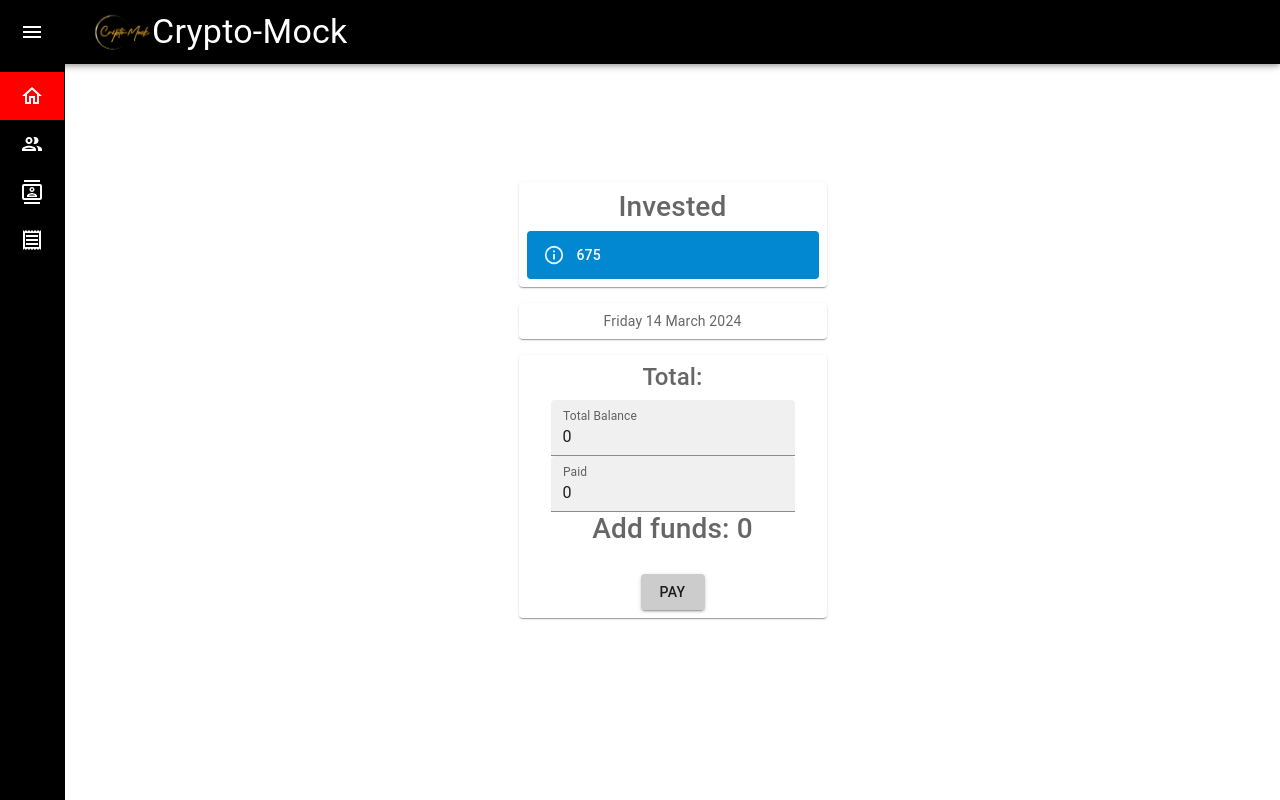
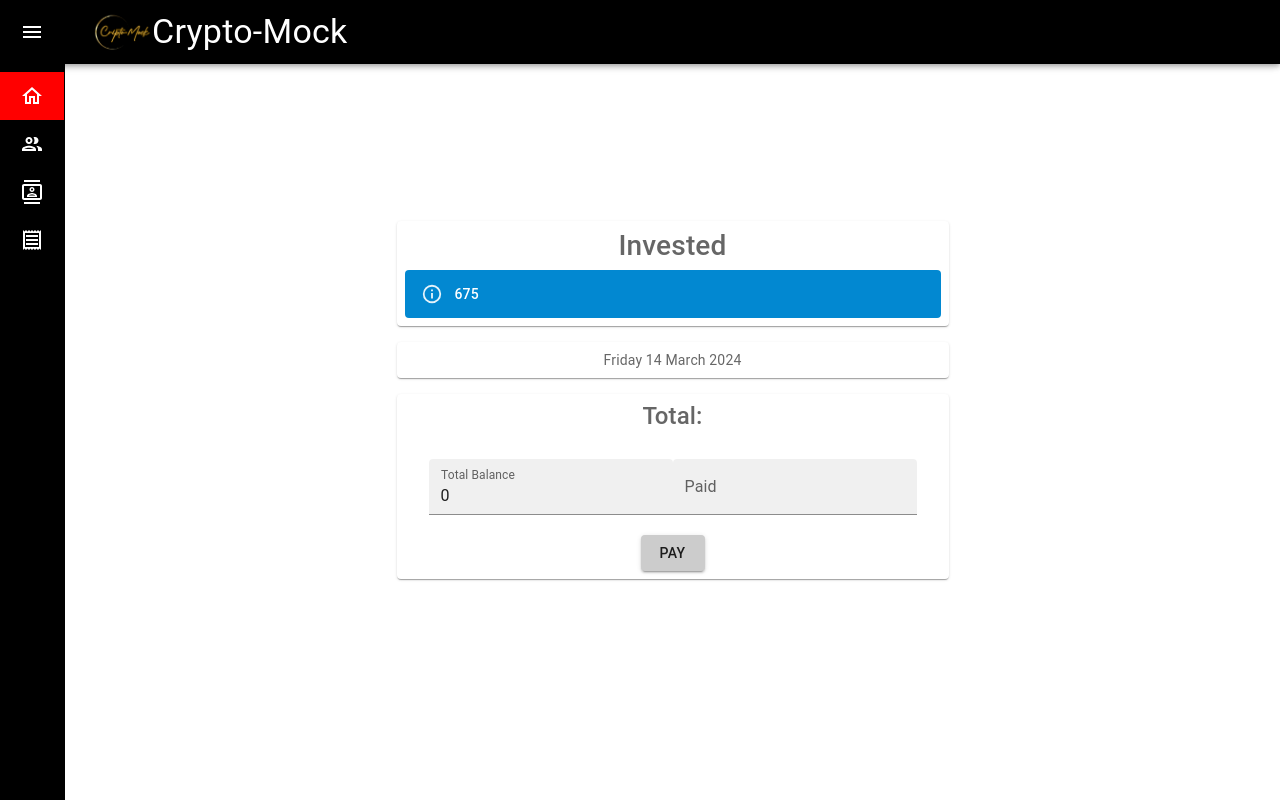
Before and after one commit to jsimpsonux/Crypto-Mock, a React (Vite) app: page /WalletPage in a window 1280 px wide. Built offline with nearby package versions, Linux system fonts and the light colour scheme.

Commit message:
code in Funds.jsx refactored

```diff
--- a/src/components/Funds.jsx
+++ b/src/components/Funds.jsx
@@ -8,68 +8,76 @@ import Icon from "@mui/material/Icon";
 import { v4 as uuidv4 } from "uuid";
 
 function Funds(props) {
-  const [inputFields, setInputFields] = useState([{ id: uuidv4(), paid: 0 }
+  const [inputFields, setInputFields] = useState([
+    { id: uuidv4(), paid: "", totalBalance: "" },
   ]);
-
   const [addFunds, setAddFunds] = useState(0);
   const [totalBalance, setTotalBalance] = useState(0);
 
+  ///--------Local storage---------//
+
+  useEffect(() => {
     // Load inputFields data from local storage on component mount
-useEffect(() => {
-  const storedInputFields = JSON.parse(localStorage.getItem('inputFields'));
+    const storedInputFields = JSON.parse(localStorage.getItem("inputFields"));
     if (storedInputFields) {
       setInputFields(storedInputFields);
     }
   }, []);
 
+  useEffect(() => {
     // Save inputFields data to local storage whenever it changes
-useEffect(() => {
-  localStorage.setItem('inputFields', JSON.stringify(inputFields));
+    localStorage.setItem("inputFields", JSON.stringify(inputFields));
   }, [inputFields]);
 
-// Handle form submission
+  //-------------//
+
+
   const handleSubmit = (event) => {
     event.preventDefault();
-  setTotalBalance(addFunds);
+    const paidAmount= inputFields.reduce(
+      (total, field) => total + Number(field.paid || 0),
+      0
+    );
 
-  // props.history.push(inputFields);
+    let newTotalBalance = totalBalance + paidAmount
+
+    // Update the total balance for each input field
+    const updatedInputFields = inputFields.map(field => ({ ...field, totalBalance: newTotalBalance }));
+    setInputFields(updatedInputFields);
+    setAddFunds('')
+    setAddFunds(newTotalBalance);
+    setTotalBalance(newTotalBalance);
     console.log("InputFields", inputFields);
+
+
+
   };
 
-// Handle change in input fields
   const handleChangeInput = (id, event) => {
-  const newInputFields = inputFields.map(i => {
-    if (id === i.id) {
-      i.paid = event.target.value;
+    const newInputFields = inputFields.map((field) => {
+      if (id === field.id) {
+        return { ...field, paid: event.target.value };
       }
-    return i;
+      return field;
     });
-
-  // Calculate new total paid amount
-  const newTotal = newInputFields.reduce((total, inputField) => {
-    return total + Number(inputField.paid || 0);
-  }, 0);
-
-  // Update inputFields state and totalBalance state
     setInputFields(newInputFields);
-  setAddFunds(newTotal);
   };
 
   return (
     <Container>
       <h4>Total:</h4>
+      <br />
+      <form onSubmit={handleSubmit}>
+        {inputFields.map((inputField) => (
+          <div key={inputField.id}>
             <TextField
               type="number"
               name="totalBalance"
               label="Total Balance"
               variant="filled"
               value={totalBalance}
-      onChange={event => setTotalBalance(event.target.value)}
+              onChange={(event) => setTotalBalance(event.target.value)}
             />
-    <br />
-    <form onSubmit={handleSubmit}>
-      {inputFields.map(inputField => (
-        <div key={inputField.id}>
             {/* Input field for paid amount */}
             <TextField
               type="number"
@@ -77,12 +85,12 @@ return (
               label="Paid"
               variant="filled"
               value={inputField.paid}
-            onChange={event => handleChangeInput(inputField.id, event)}
+              onChange={(event) => handleChangeInput(inputField.id, event)}
             />
           </div>
         ))}
         {/* Display total paid amount */}
-      <h3>Add funds: {addFunds}</h3>
+        {/* <h3>Add funds: {addFunds}</h3> */}
         <br />
         {/* Submit button */}
         <Button
@@ -90,12 +98,12 @@ return (
           color="primary"
           type="submit"
           onClick={handleSubmit}
-      >Pay</Button>
+        >
+          Pay
+        </Button>
       </form>
     </Container>
   );
 }
 
-
-
 export default Funds;
```
Lines whose indentation alone changed are shown as unchanged.
